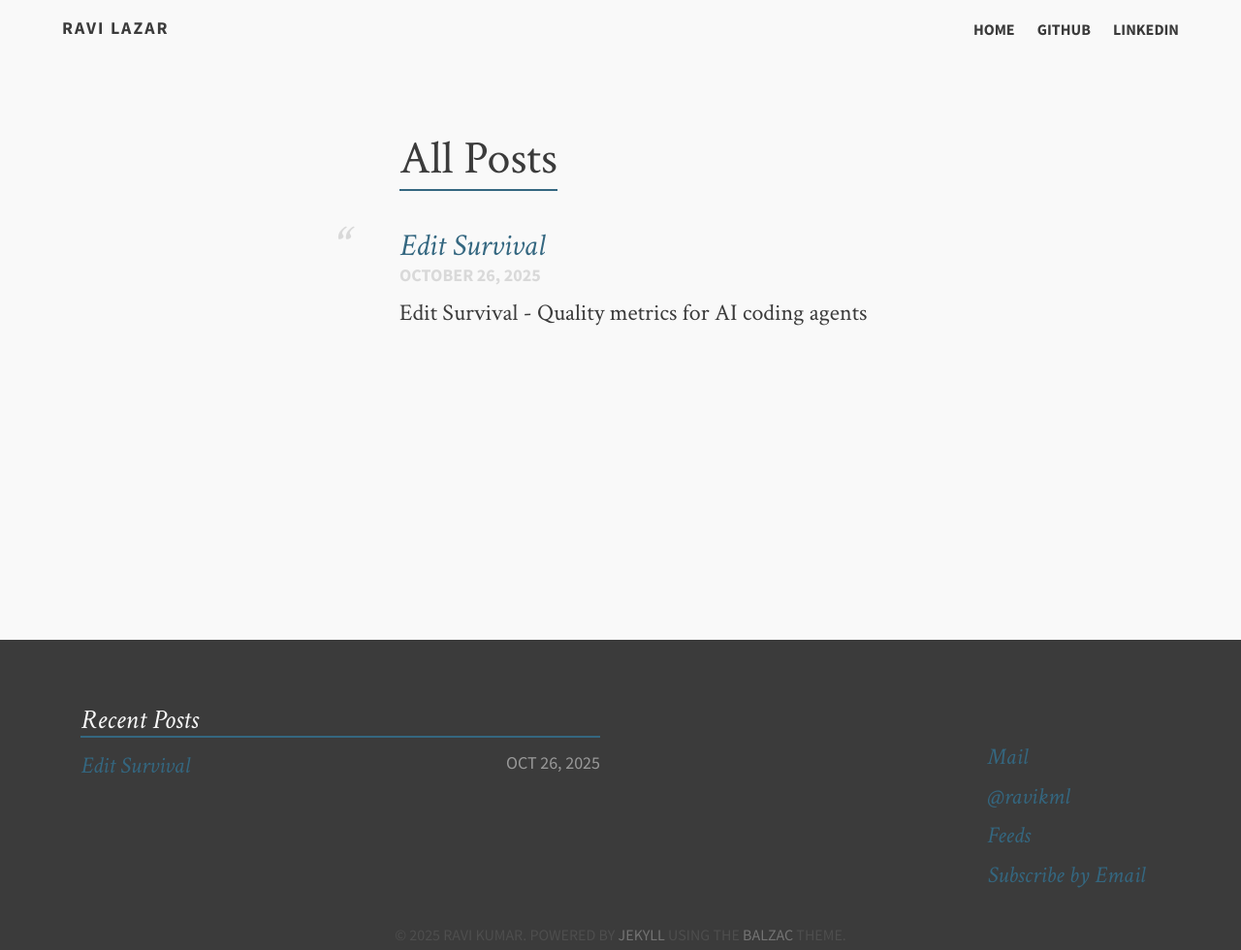
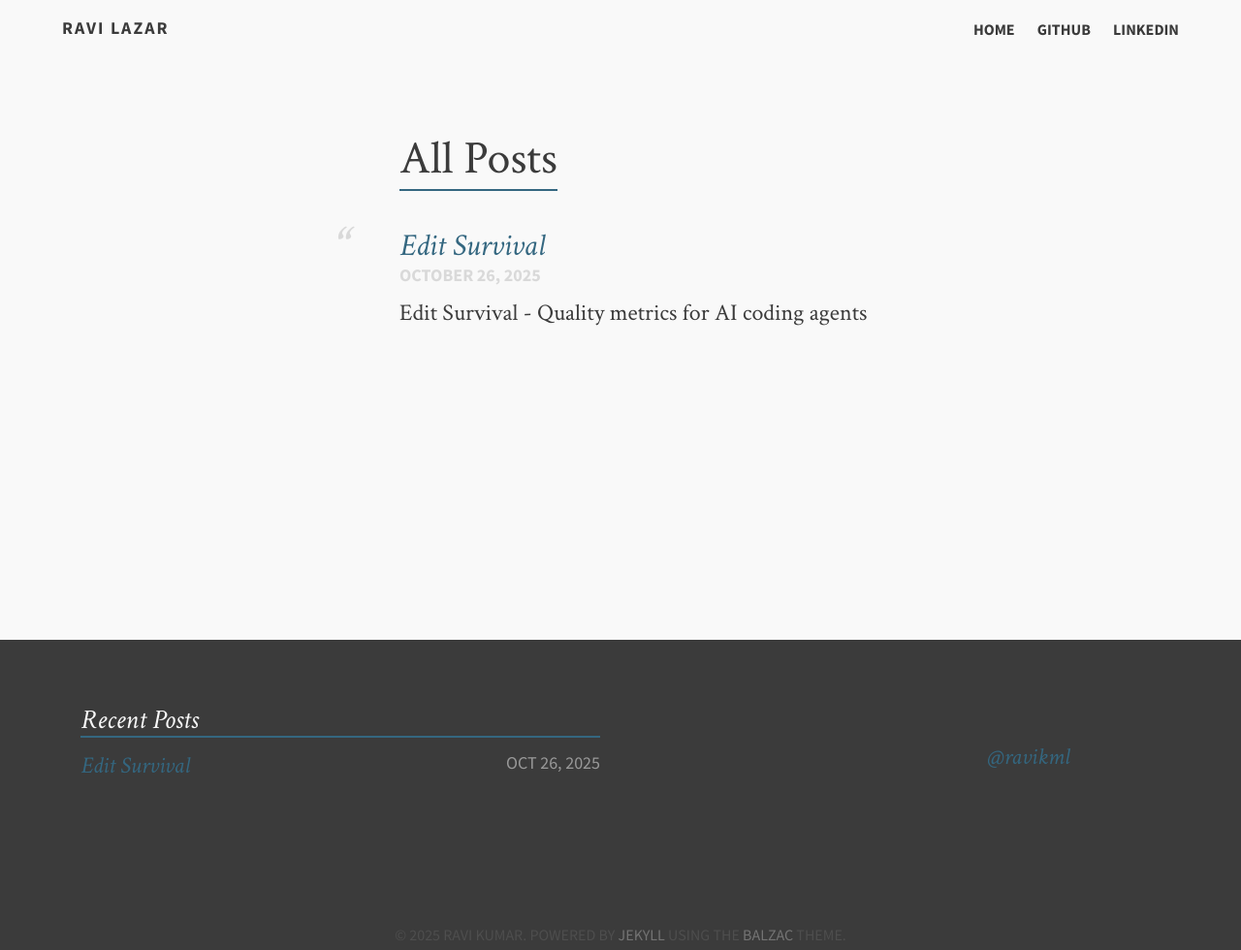
Before and after one commit to upman/upman.github.com, a Jekyll site: the page built from index.md, in a window 1280 px wide. Shown: the whole page at 97% size. Built offline with Jekyll 4.4.1, drawn with Linux system fonts in a browser that asks for light colours.

Commit message:
Fix font https and remove feedburner link

```diff
--- a/_includes/footer.html
+++ b/_includes/footer.html
@@ -13,10 +13,9 @@
 
       <div class="social">
         <ul>
-            <li><a id="mail" href="mailto:{{ site.owner.email }}"><span class="foot-link">Mail</span></a></li>
 
             {% if site.owner.twitter %}
-            <li><a id="twit" href="http://twitter.com/{{ site.owner.twitter }}" target="_blank"><span class="foot-link">@{{ site.owner.twitter }}</span></a></li>
+            <li><a id="twit" href="http://x.com/{{ site.owner.twitter }}" target="_blank"><span class="foot-link">@{{ site.owner.twitter }}</span></a></li>
             {% endif %}
 
 
@@ -28,11 +27,6 @@
             {% if site.owner.dribbble %}
             <li><a id="drib" href="http://dribbble.com/{{ site.owner.dribbble }}" target="_blank"><span class="foot-link">Dribbble</span></a></li>
             {% endif %}
-
-	    <li> <a id="feed" href="http://feeds.feedburner.com/upman"> Feeds </a> </li>
-
-	    <li> <a id="Subscribe" href="http://feedburner.google.com/fb/a/mailverify?uri=upman&amp;loc=en_US">
-		      Subscribe by Email</a><li>
         </ul>
     </div>
     </aside>
--- a/_includes/head-dark.html
+++ b/_includes/head-dark.html
@@ -19,8 +19,8 @@
 <meta name="viewport" content="width=device-width, initial-scale=1.0">
 
 <!-- Type -->
-<link rel="stylesheet" href="http://fonts.googleapis.com/css?family=Crimson+Text:400,400italic,700,700italic" rel='stylesheet' type='text/css' />
-<link href="http://fonts.googleapis.com/css?family=Source+Sans+Pro:400,700" rel='stylesheet' type='text/css'>
+<link rel="stylesheet" href="https://fonts.googleapis.com/css?family=Crimson+Text:400,400italic,700,700italic" rel='stylesheet' type='text/css' />
+<link href="https://fonts.googleapis.com/css?family=Source+Sans+Pro:400,700" rel='stylesheet' type='text/css'>
 <link rel="stylesheet" href="{{ site.url }}/assets/css/entypo.css" media="all">
 
 <!-- In order to use Calendas Plus, you must first purchase it. Then, create a font-face package using FontSquirrel.
--- a/_includes/head.html
+++ b/_includes/head.html
@@ -21,8 +21,8 @@
 <meta name="viewport" content="width=device-width, initial-scale=1.0">
 
 <!-- Type -->
-<link rel="stylesheet" href="http://fonts.googleapis.com/css?family=Crimson+Text:400,400italic,700,700italic" rel='stylesheet' type='text/css' />
-<link href="http://fonts.googleapis.com/css?family=Source+Sans+Pro:400,700" rel='stylesheet' type='text/css'>
+<link rel="stylesheet" href="https://fonts.googleapis.com/css?family=Crimson+Text:400,400italic,700,700italic" rel='stylesheet' type='text/css' />
+<link href="https://fonts.googleapis.com/css?family=Source+Sans+Pro:400,700" rel='stylesheet' type='text/css'>
 <link rel="stylesheet" href="{{ site.url }}/assets/css/entypo.css" media="all">
 
 <!-- In order to use Calendas Plus, you must first purchase it. Then, create a font-face package using FontSquirrel.
```
Also changed, not shown: 2 other files.
